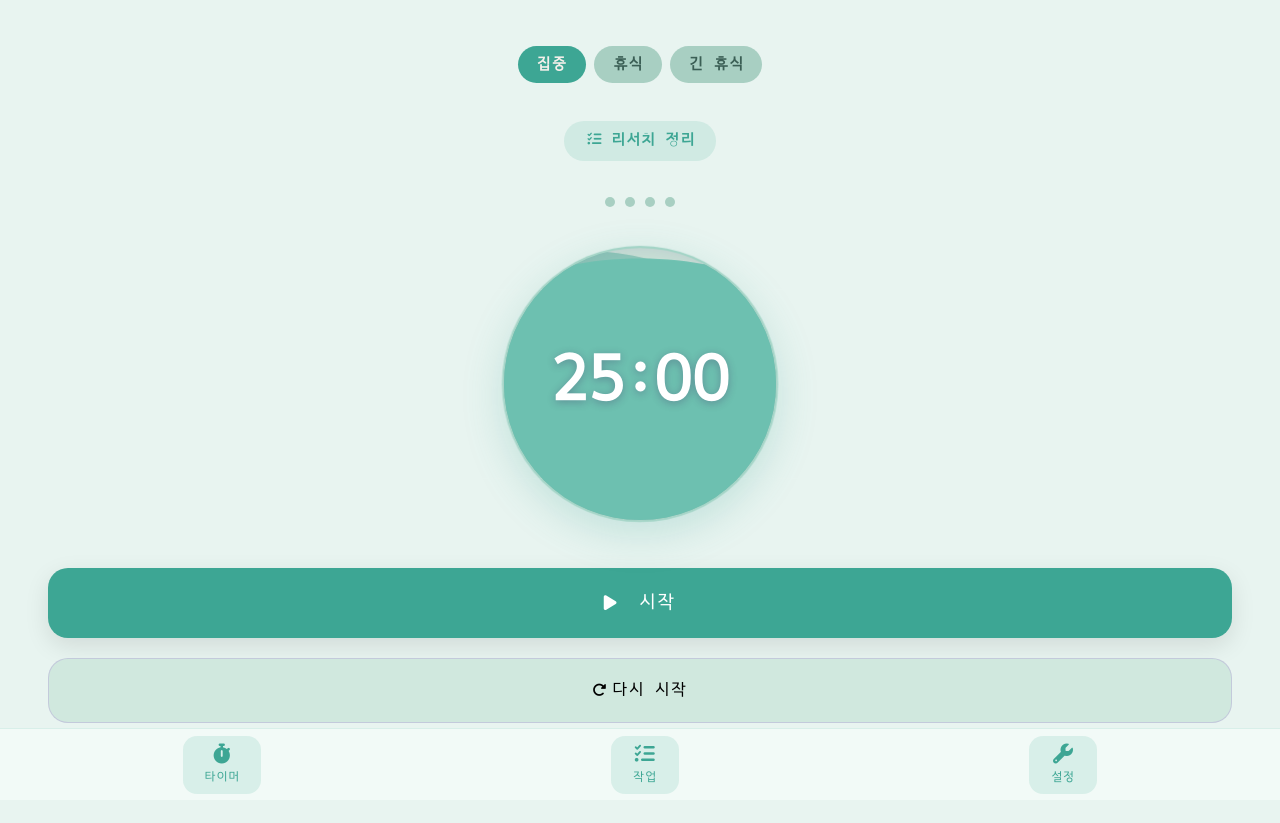
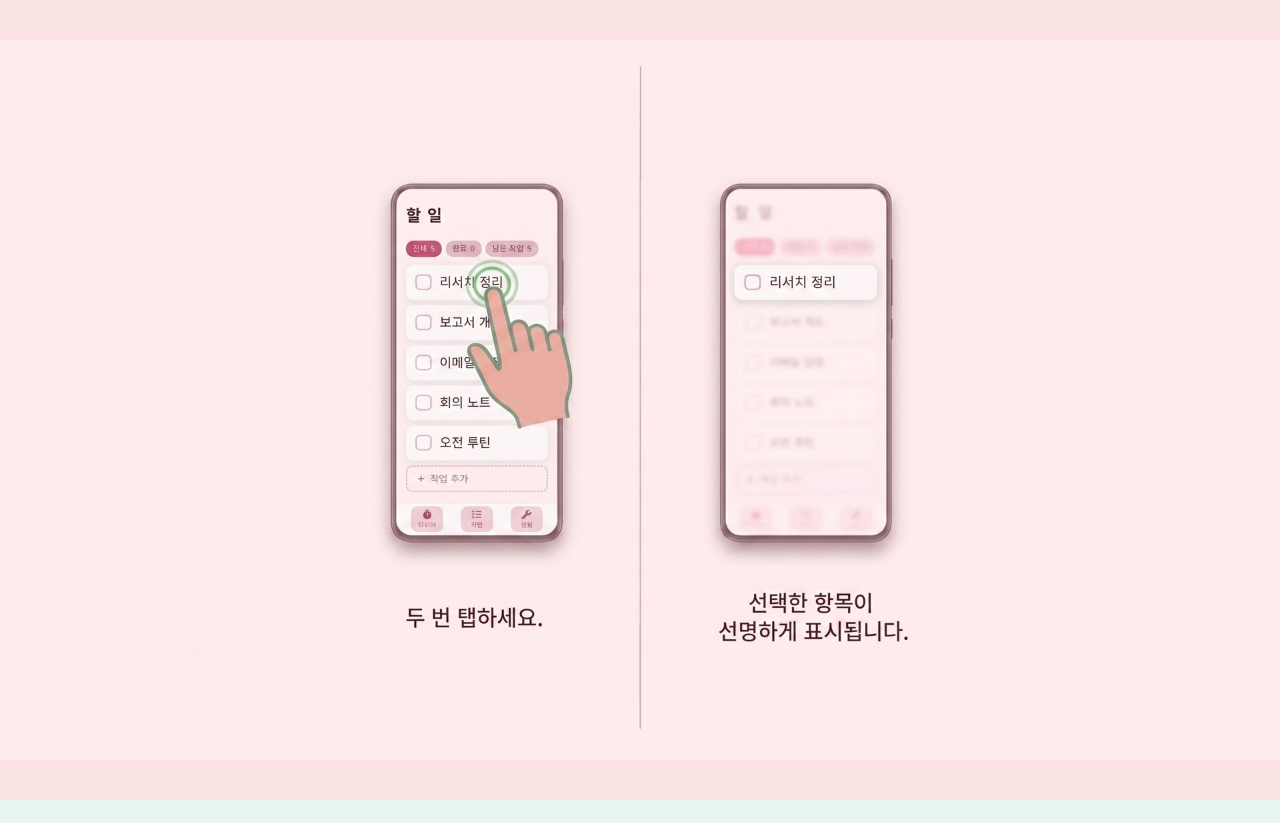
Before and after one commit to ozcastle/pomodoro6, a plain HTML site: page index.html in a window 1280 px wide. Drawn offline with Linux system fonts and the light colour scheme; a web font is replaced by a local one.

Commit message:
Add files via upload
444

```diff
--- a/index.html
+++ b/index.html
@@ -34,12 +34,12 @@
   }
 
   :root {
-    /* ── 민트 그린 팔레트 ── */
-    --cream: #E8F4F0;
+    /* ── 민트 팔레트 (기본값 = THEMES.focus 와 동일) ── */
+    --cream: #D8F0EA;
     --cream-dark: #A8CFC2;
     --navy: #F5F0EB;
-    --navy-soft: #3DA694;
-    --navy-muted: #6DC0B0;
+    --navy-soft: #2D6B5E;
+    --navy-muted: #4A8A7C;
 
     --blue-focus: #3DA694;
     --blue-light: #6DC0B0;
@@ -73,9 +73,9 @@
     --wave-fill-2: #3DA694;
     --wave-focus: #3DA694;
     --wave-rest: #6DC0B0;
-    --wave-rest-2: #3DA694;
-    --wave-done: #6DC0B0;
-    --wave-done-2: #3DA694;
+    --wave-rest-2: #55AAAA;
+    --wave-done: #F5A0C0;
+    --wave-done-2: #E888B0;
     --font-scale: 1;          /* 글자크기 배율 — 슬라이더로 1.0(보통) ~ 1.35 조절 (전체 UI) */
     --font-size-base: calc(17px * var(--font-scale));
     --letter-spacing: 0.12em; /* 자간 — 슬라이더로 0.12em ~ 0.25em 조절 (두 줄 넘침 방지 상한) */
@@ -1220,6 +1220,7 @@
   .modal-input:focus { border-color: var(--blue-focus); }
 
 </style>
+<script src="onboarding.js" defer></script>
 <script src="alarm.js" defer></script>
 <script src="timer.js" defer></script>
 <script src="reading.js" defer></script>
@@ -1355,7 +1356,7 @@ function applyPalette(t) {
 // 저장된 스와치 색상이 있으면 해당 팔레트를 우선 적용하고,
 // 없을 때만 모드별 기본 팔레트를 사용한다.
 function applyTheme(mode) {
-  const savedBg = _load('bgColor', '#E8F4F0');
+  const savedBg = _load('bgColor', '');
   if (savedBg && SWATCH_THEMES[savedBg]) {
     applyPalette(SWATCH_THEMES[savedBg]);
   } else {
@@ -1367,17 +1368,6 @@ function applyTheme(mode) {
   // SCREEN NAVIGATION
   // ============================================================
   function switchScreen(name, el) {
-    // timer.js의 전역 변수에 직접 접근해서 타이머 일시정지
-    if (name !== 'timer') {
-      try {
-        if (running) {
-          running = false;
-          clearInterval(intervalId);
-          const mainBtn = document.getElementById('mainBtn');
-          if (mainBtn) mainBtn.innerHTML = '<i class="fa fa-play"></i>&nbsp; 계속';
-        }
-      } catch(e) {}
-    }
     document.querySelectorAll('.screen').forEach(s => s.classList.remove('active'));
     document.querySelectorAll('.nav-item').forEach(n => n.classList.remove('active'));
     document.getElementById('screen-' + name).classList.add('active');
--- /dev/null
+++ b/onboarding.js
@@ -0,0 +1,76 @@
+(function () {
+  'use strict';
+
+  const KEY = 'onboardingShown_v1';
+  if (localStorage.getItem(KEY)) return;
+
+  function init() {
+    const style = document.createElement('style');
+    style.textContent = `
+      #onboarding-overlay {
+        position: fixed;
+        inset: 0;
+        z-index: 9999;
+        background: #FDE4E4;
+        display: flex;
+        align-items: center;
+        justify-content: center;
+        cursor: pointer;
+        -webkit-tap-highlight-color: transparent;
+        animation: ob-in .4s ease;
+        padding: env(safe-area-inset-top, 0)
+                 env(safe-area-inset-right, 0)
+                 env(safe-area-inset-bottom, 0)
+                 env(safe-area-inset-left, 0);
+        box-sizing: border-box;
+      }
+      #onboarding-overlay.ob-out {
+        animation: ob-out .3s ease forwards;
+        pointer-events: none;
+      }
+      #onboarding-overlay img {
+        width: 100%;
+        height: 100vh;
+        height: 100dvh;
+        object-fit: contain;
+        display: block;
+        pointer-events: none;
+        user-select: none;
+        -webkit-user-drag: none;
+        -webkit-touch-callout: none;
+        draggable: false;
+      }
+      @keyframes ob-in  { from { opacity: 0; } to   { opacity: 1; } }
+      @keyframes ob-out { from { opacity: 1; } to   { opacity: 0; } }
+    `;
+    document.head.appendChild(style);
+
+    const overlay = document.createElement('div');
+    overlay.id = 'onboarding-overlay';
+
+    const img = document.createElement('img');
+    img.src = 'onboarding.png';
+    img.alt = '읽기 가이드 사용법 — 두 번 탭하면 항목이 선명하게 표시됩니다';
+    img.draggable = false;
+
+    overlay.appendChild(img);
+    document.body.appendChild(overlay);
+
+    overlay.addEventListener('click', dismiss);
+
+    function dismiss() {
+      overlay.removeEventListener('click', dismiss);
+      overlay.classList.add('ob-out');
+      localStorage.setItem(KEY, '1');
+      setTimeout(function () {
+        if (overlay.parentNode) overlay.parentNode.removeChild(overlay);
+      }, 300);
+    }
+  }
+
+  if (document.readyState === 'loading') {
+    document.addEventListener('DOMContentLoaded', init);
+  } else {
+    init();
+  }
+})();
```
Also changed, not shown: onboarding.png (added).
